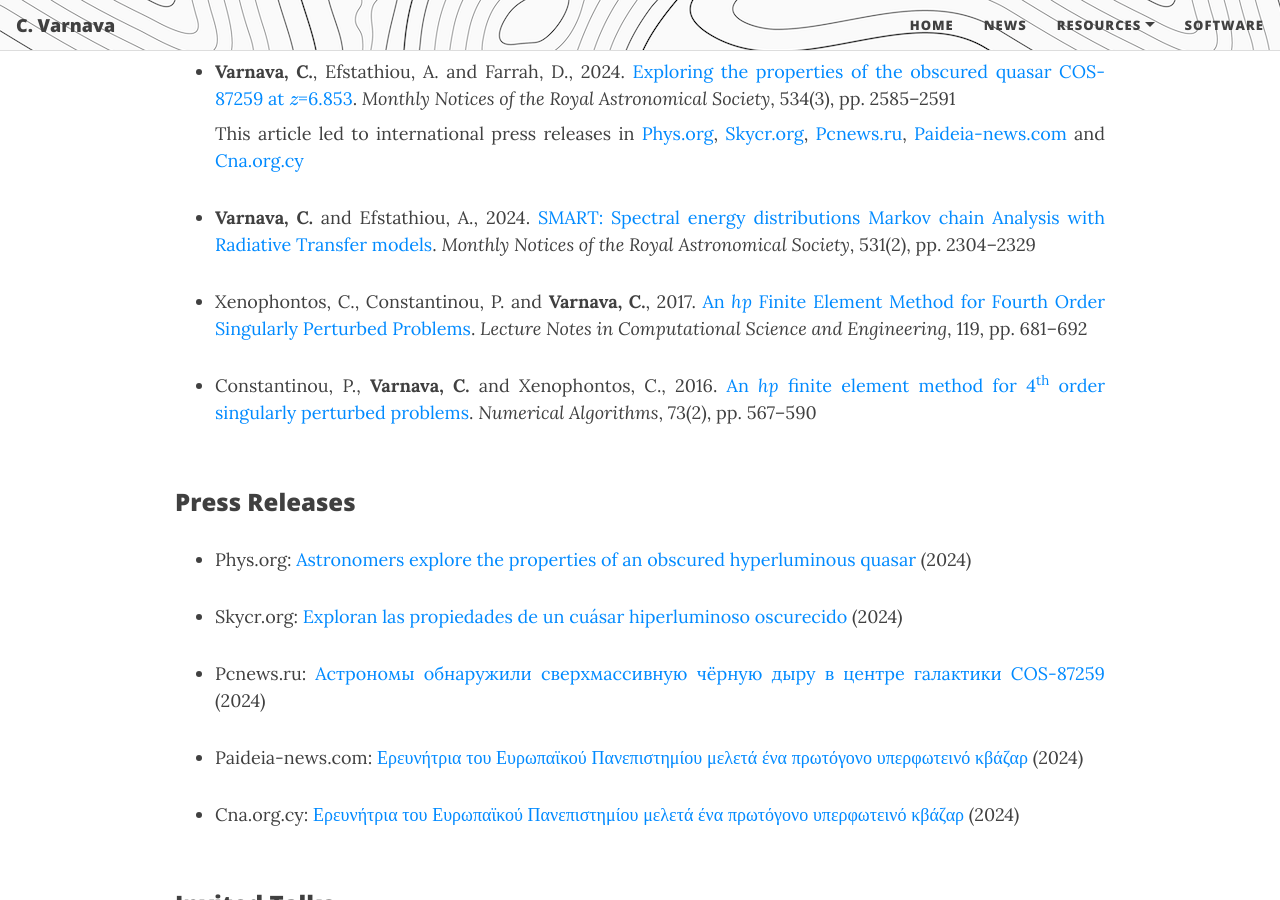
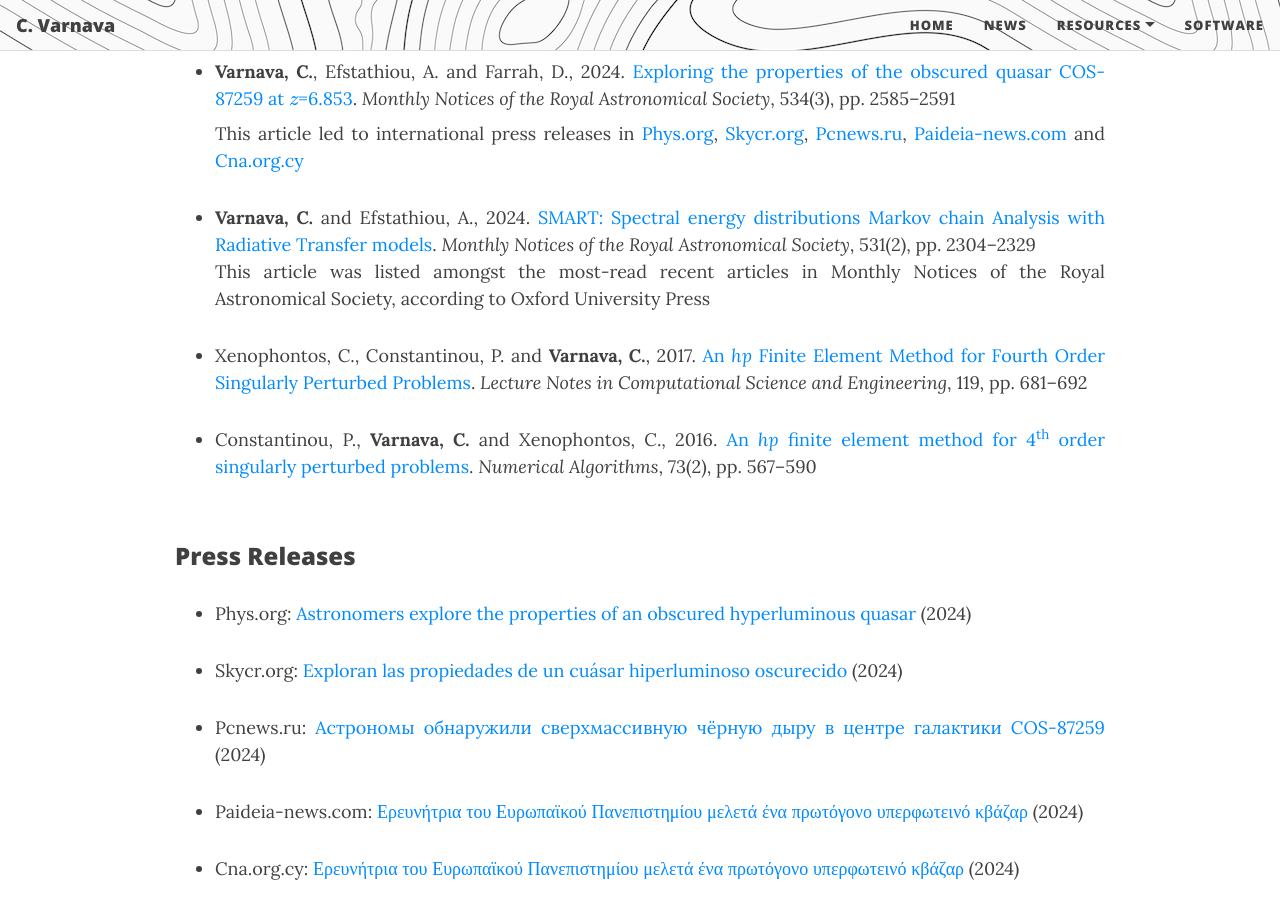
Before and after one commit to ch-var/ch-var.github.io, a Jekyll site: the page built from cv.html, in a window 1280 px wide and 900 px high, scrolled down 3129 px. Built offline with Jekyll 4.4.1, drawn with Linux system fonts in a browser that asks for light colours; formulas are drawn with MathJax 3.

Commit message:
Update cv.html

```diff
--- a/cv.html
+++ b/cv.html
@@ -94,6 +94,7 @@ mathjax: true
 <p align='justify' class="responsive-margin" style="margin-top: 0px;">This article led to international press releases in <a href="https://phys.org/news/2024-10-astronomers-explore-properties-obscured-hyperluminous.html">Phys.org</a>, <a href="https://skycr.org/2024/10/21/exploran-las-propiedades-de-un-cuasar-hiperluminoso-oscurecido/">Skycr.org</a>, <a href="https://pcnews.ru/news/astronomy_obnaruzili_sverhmassivnuu_cernuu_dyru_v_centre_galaktiki_cos_87259-1530160.html#gsc.tab=0">Pcnews.ru</a>, <a href="https://paideia-news.com/panepistimio-frederick/2024/11/11/ereynitria-toy-eyropaikoy-panepistimioy-meleta-ena-protogono-yperfoteino-kbazar">Paideia-news.com</a> and <a href="https://www.cna.org.cy/press-release/article/7556971/anakoinosi-typoy-evropaiko-panepistimio-kyproy">Cna.org.cy</a></p>
 <p></p>
 <li class="responsive-margin"><b>Varnava, C.</b> and Efstathiou, A., 2024. <a href="https://doi.org/10.1093/mnras/stae1141">SMART: Spectral energy distributions Markov chain Analysis with Radiative Transfer models</a>. <i>Monthly Notices of the Royal Astronomical Society</i>, 531(2), pp. 2304–2329</li>
+<p align='justify' class="responsive-margin" style="margin-top: 0px;">This article was listed amongst the most-read recent articles in Monthly Notices of the Royal Astronomical Society, according to Oxford University Press</a></p>
 <p></p>
 <li class="responsive-margin">Xenophontos, C., Constantinou, P. and <b>Varnava, C.</b>, 2017. <a href="https://doi.org/10.1007/978-3-319-65870-4_49">An <i>hp</i> Finite Element Method for Fourth Order Singularly Perturbed Problems</a>. <i>Lecture Notes in Computational Science and Engineering</i>, 119, pp. 681–692</li>
 <p></p>
```
